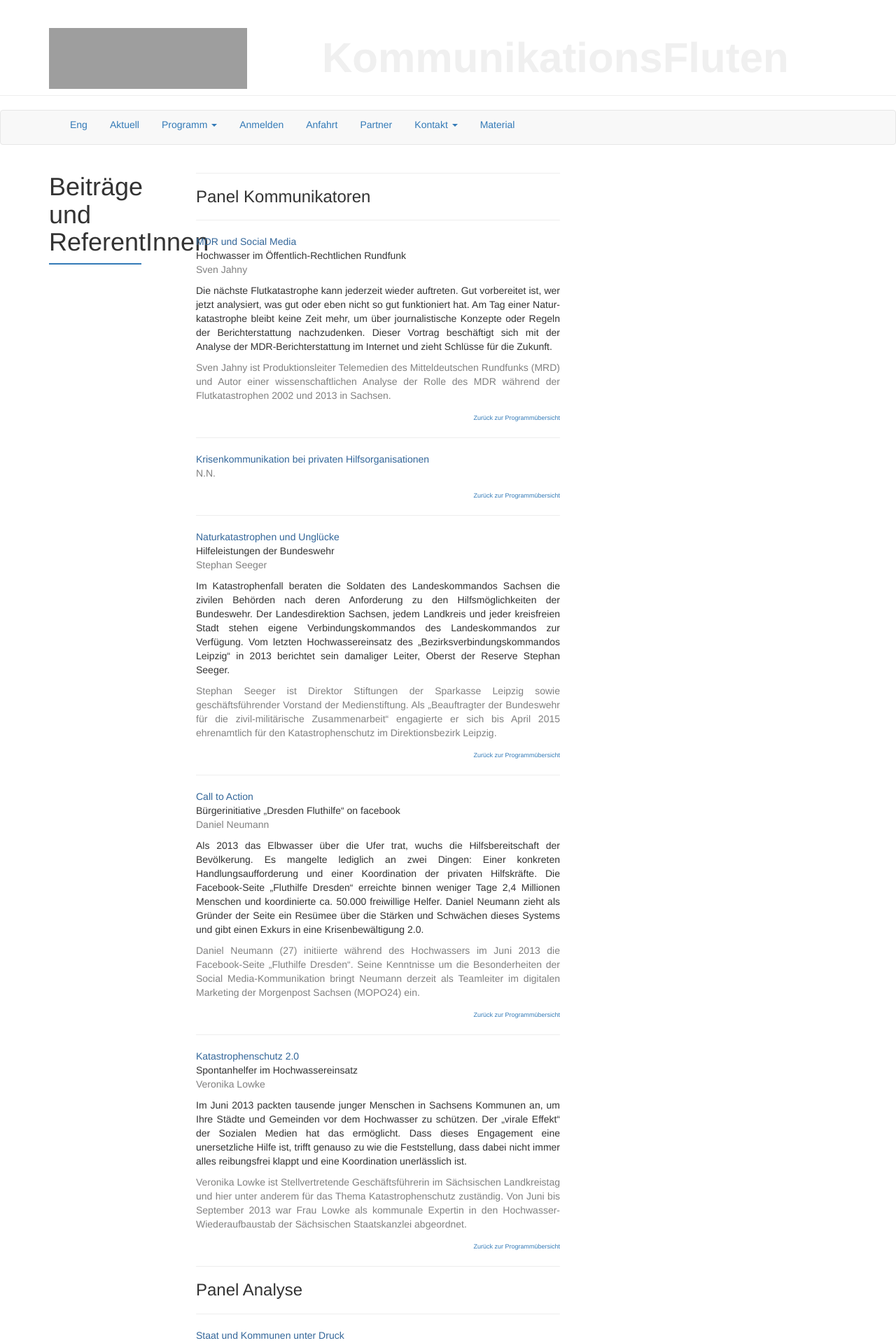
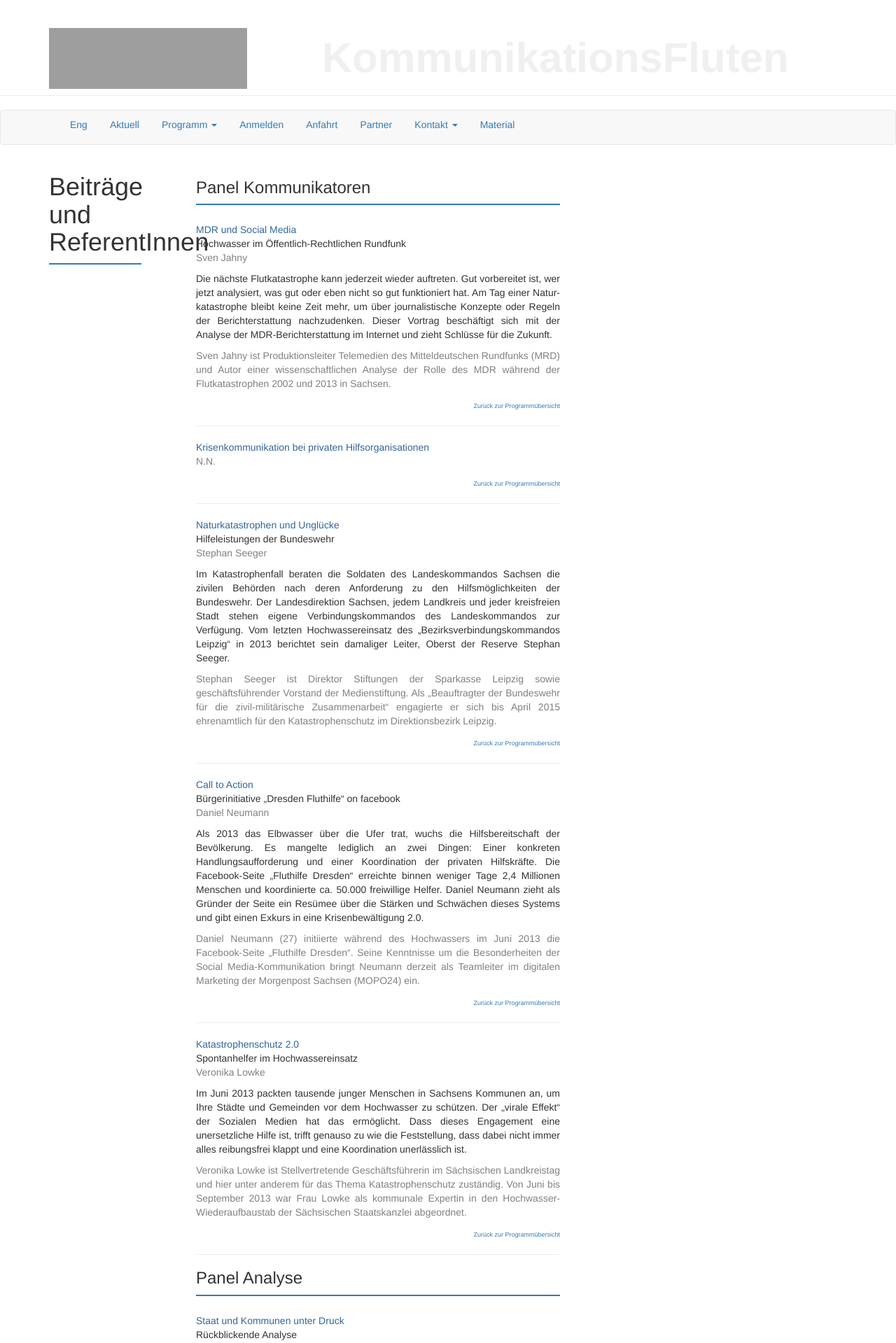
Before and after one commit to susedev/test, a Jekyll site: the page built from beitraege-und-referentinnen.html, in a window 1280 px wide. Shown: the top 1919 px of the page at 70% size. Built offline with Jekyll 4.4.1, drawn with Linux system fonts in a browser that asks for light colours; nearby versions of some CDN libraries; grey boxes are pictures that could not be loaded.

Commit message:
Update beitraege-und-referentinnen.html

```diff
--- a/beitraege-und-referentinnen.html
+++ b/beitraege-und-referentinnen.html
@@ -1,10 +1,10 @@
 ---
 title: Beiträge und ReferentInnen
 ---
-<hr noshade="noshade" size="1" />
-<h3>Panel Kommunikatoren</h3>
 
-<hr noshade="noshade" size="1" />
+<h3 style="margin-top: 28px;">Panel Kommunikatoren</h3>
+
+<div class="box" style="background-color: #337AB7; height:2px; margin-top:3px; margin-bottom:25px;"></div>
 <p><span style="color: #336699;"><a id="Jahny" name="Jahny"></a>MDR und Social Media</span><br />
 Hochwasser im &Ouml;ffentlich-Rechtlichen Rundfunk<br />
 <span style="color: #808080;">Sven Jahny</span></p>
@@ -57,7 +57,7 @@ Spontanhelfer im Hochwassereinsatz<br />
 <hr noshade="noshade" size="1" />
 <h3>Panel Analyse</h3>
 
-<hr noshade="noshade" size="1" />
+<div class="box" style="background-color: #337AB7; height:2px; margin-top:3px; margin-bottom:25px;"></div>
 <p><span style="color: #336699;"><a id="Kirchbach" name="Kirchbach"></a>Staat und Kommunen unter Druck</span><br />
 R&uuml;ckblickende Analyse<br />
 <span style="color: #808080;">Hans-Peter von Kirchbach</span></p>
```
